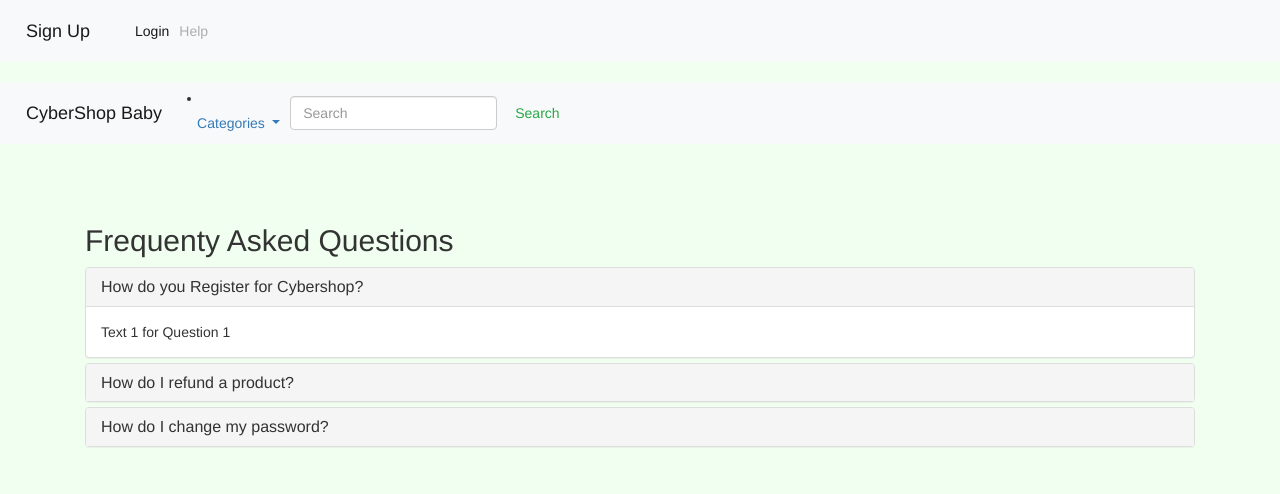
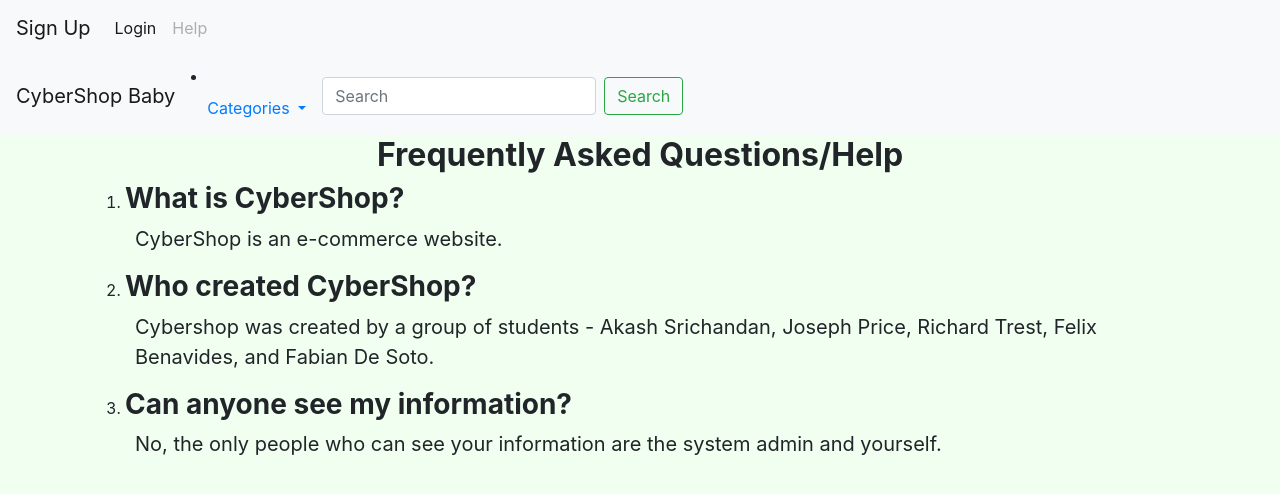
Before and after one commit to JosephP29/UI-Cybershop, a Django app: page /help/ in a window 1280 px wide. Shown: the top 494 px of the page. Run offline with Django 3.2, Linux system fonts and the light colour scheme; some libraries are stand-ins or nearby versions.

Commit message:
Final push, minor changes

```diff
--- a/templates/help.html
+++ b/templates/help.html
@@ -1,58 +1,42 @@
+<!DOCTYPE html>
+<html>
 {% extends 'base.html' %}
+{% block head %}
+	<head>
+		<style>
+			p {
+				font-size:20px;
+				padding-left: 10px;
+			}
+			h2, h3 {
+				font-weight: bold;
+			}
+			.title {
+				font-size: 50px;
+			}
+		</style>
+		<title>FAQs</title>
+	</head>
+	{% endblock %}
 
-{% block head %}
-	<title>Help Page</title>
-{% endblock %}
-
-{% block body %}
-	<head>
-  		<meta name="viewport" content="width=device-width, initial-scale=1">
-  		<link rel="stylesheet" href="https://maxcdn.bootstrapcdn.com/bootstrap/3.3.7/css/bootstrap.min.css">
-  		<script src="https://ajax.googleapis.com/ajax/libs/jquery/3.3.1/jquery.min.js"></script>
-  		<script src="https://maxcdn.bootstrapcdn.com/bootstrap/3.3.7/js/bootstrap.min.js"></script>
-	</head>
-
+	{% block body %}
+	<div align="center"><h2>Frequently Asked Questions/Help</h2></div>
 	<div class="container">
-		<br/>
-		<br/>
+		<ol>
+			<li><h3>What is CyberShop?</h3></li>
+			<p>
+				CyberShop is an e-commerce website.
+			</p>
+			<li><h3>Who created CyberShop?</h3></li>
+			<p>
+				Cybershop was created by a group of students - Akash Srichandan, Joseph Price, Richard Trest, Felix Benavides, and Fabian De Soto.
+			</p>
+			<li><h3>Can anyone see my information?</h3></li>
+			<p>
+				No, the only people who can see your information are the system admin and yourself.
+			</p>
+		</ol>
+	</body>
 	</div>
-
-	<!--FAQ?-->
-	<div class="container">
-  		<h2>Frequenty Asked Questions</h2>
-  			<p></p>
-  			<div class="panel-group" id="accordion">
-   			 <div class="panel panel-default">
-     			 <div class="panel-heading">
-       			 <h4 class="panel-title">
-        			  <a data-toggle="collapse" data-parent="#accordion" href="#collapse1">How do you Register for Cybershop?</a>
-        		</h4>
-     		 </div>
-      		<div id="collapse1" class="panel-collapse collapse in">
-       		 		<div class="panel-body">Text 1 for Question 1</div>
-     		 	</div>
-    				</div>
-   		 		<div class="panel panel-default">
-     		<div class="panel-heading">
-        		<h4 class="panel-title">
-          			<a data-toggle="collapse" data-parent="#accordion" href="#collapse2">How do I refund a product?</a>
-        		</h4>
-      		</div>
-      			<div id="collapse2" class="panel-collapse collapse">
-        			<div class="panel-body">Text 2 for Question 2</div>
-      		</div>
-    	</div>
-    	<div class="panel panel-default">
-      		<div class="panel-heading">
-        		<h4 class="panel-title">
-          			<a data-toggle="collapse" data-parent="#accordion" href="#collapse3">How do I change my password?</a>
-        		</h4>
-      		</div>
-      		<div id="collapse3" class="panel-collapse collapse">
-       	 			<div class="panel-body">Text 3 for Question 3</div>
-      			</div>
-    		</div>
-  		</div>
-	</div>
-
-{% endblock %}
+	{% endblock %}
+</html>
```
Also changed, not shown: templates/shop/searchresults.html (+7 -0 lines), db.sqlite3.
